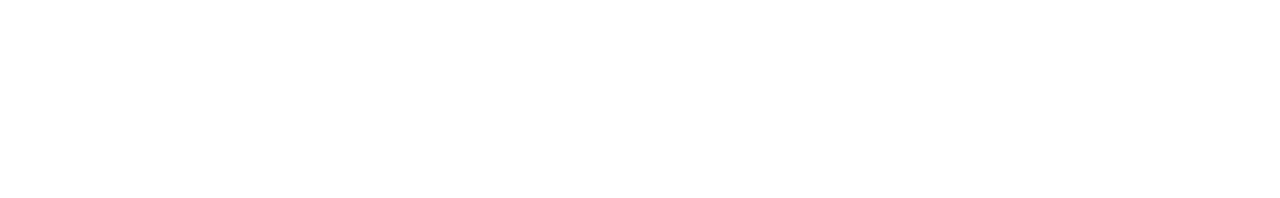
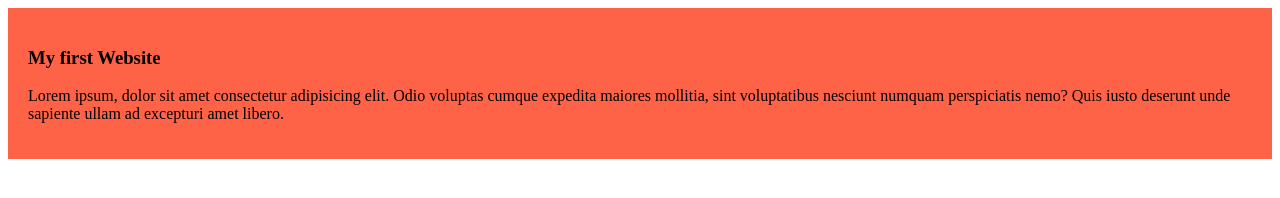
Before and after one commit to Jannatara-Mukti/my-simple-website, a plain HTML site: page index.html in a window 1280 px wide. Drawn offline with Linux system fonts and the light colour scheme.

Commit message:
secod commit

```diff
--- a/index.html
+++ b/index.html
@@ -4,8 +4,12 @@
     <meta charset="UTF-8">
     <meta name="viewport" content="width=device-width, initial-scale=1.0">
     <title>My Simple Website</title>
+    <link rel="stylesheet" href="styles/style.css">
 </head>
 <body>
-
+    <div>
+        <h3>My first Website</h3>
+        <p>Lorem ipsum, dolor sit amet consectetur adipisicing elit. Odio voluptas cumque expedita maiores mollitia, sint voluptatibus nesciunt numquam perspiciatis nemo? Quis iusto deserunt unde sapiente ullam ad excepturi amet libero.</p>
+    </div>
 </body>
 </html>
--- /dev/null
+++ b/styles/style.css
@@ -0,0 +1,4 @@
+div {
+    background-color: tomato;
+    padding: 20px;
+}
```
